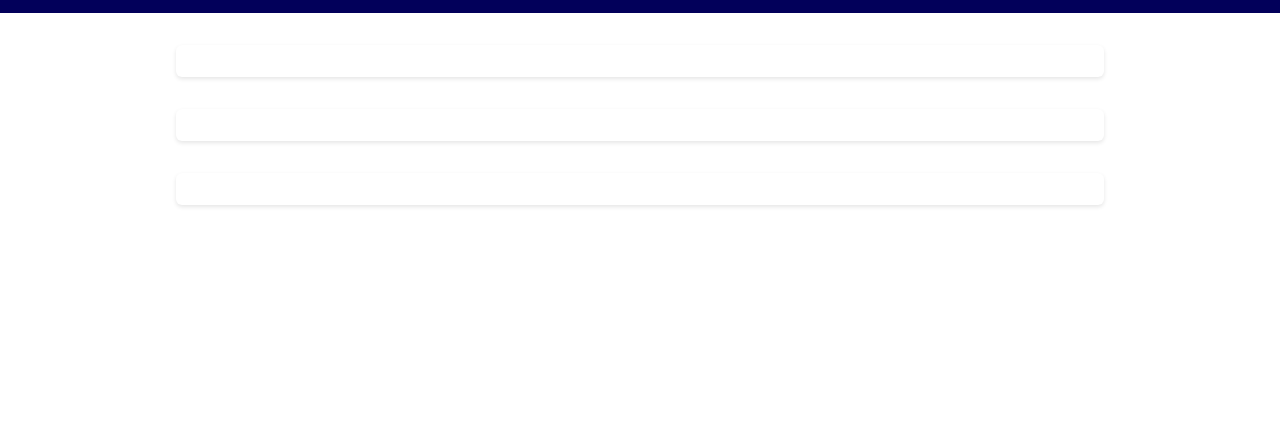
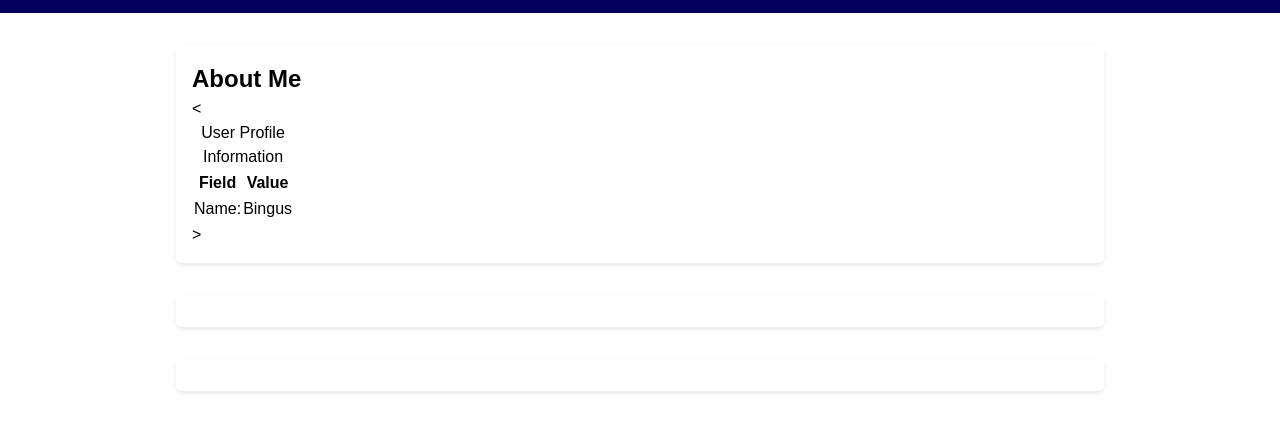
Before and after one commit to Jackson-Ely/Jackson-Ely.github.io, a plain HTML site: page Project C/index.html in a window 1280 px wide. Shown: the part 67-498 px from the top of the page. Drawn offline with Linux system fonts and the light colour scheme.

Commit message:
more in index

```diff
--- a/Project C/index.html
+++ b/Project C/index.html
@@ -14,6 +14,26 @@
 
         <main>
             <section id="about-me">
+                <h2>About Me</h2>
+
+                <table>
+                    <caption>User Profile Information</caption>
+                    <thead>
+                        <tr>
+                            <th>Field</th>
+                            <th>Value</th>
+                        </tr>
+                    </thead>
+
+                    <tbody>
+                        <tr>
+                            <td>Name:</td>
+                            <td>Bingus</td>
+                        </tr>
+
+                        <
+                    </tbody>
+                </table>>
 
             </section>
 
```
Also changed, not shown: Project C/media/profile.jpg (added).
